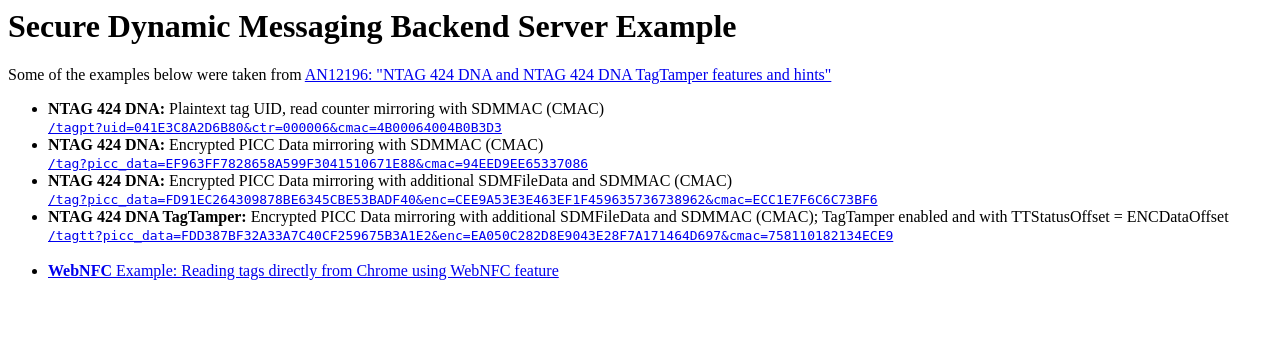
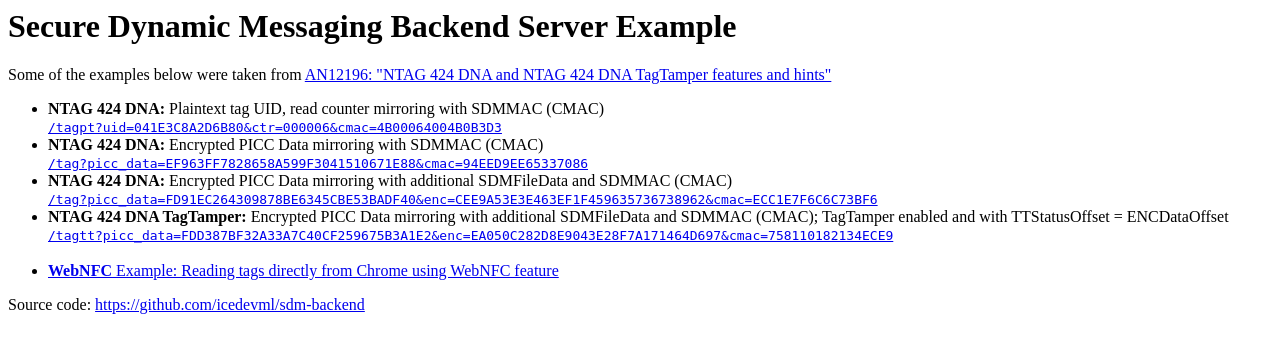
Before and after one commit to nfc-developer/sdm-backend, a Flask app: page / in a window 1280 px wide. Shown: the top 353 px of the page. Run offline with Flask 2, Linux system fonts and the light colour scheme.

Commit message:
Add link to the source code (#23)

```diff
--- a/templates/sdm_info.html
+++ b/templates/sdm_info.html
@@ -5,6 +5,8 @@
 </head>
 <body>
     <h1>Secure Dynamic Messaging Backend Server Demo</h1>
+    <p><a href="/">Get back to the main page</a></p>
+
     <p>
         <strong style="color: green;">Cryptographic signature validated.</strong>
     </p>
--- a/templates/sdm_main.html
+++ b/templates/sdm_main.html
@@ -26,5 +26,9 @@
     </a><br><br></li>
     <li><a href="/webnfc"><strong>WebNFC</strong> Example: Reading tags directly from Chrome using WebNFC feature</a></li>
 </ul>
+
+<p>
+    Source code: <a href="https://github.com/icedevml/sdm-backend">https://github.com/icedevml/sdm-backend</a>
+</p>
 </body>
 </html>
--- a/templates/sdm_webnfc.html
+++ b/templates/sdm_webnfc.html
@@ -5,6 +5,8 @@
 </head>
 <body>
 <h1>Secure Dynamic Messaging Backend Server Example</h1>
+<p><a href="/">Get back to the main page</a></p>
+
 <h2>WebNFC Example</h2>
 <p>Chrome for Android supports NDEF scanning directly through JavaScript (since release 89). You can try it out here:</p>
 
```
